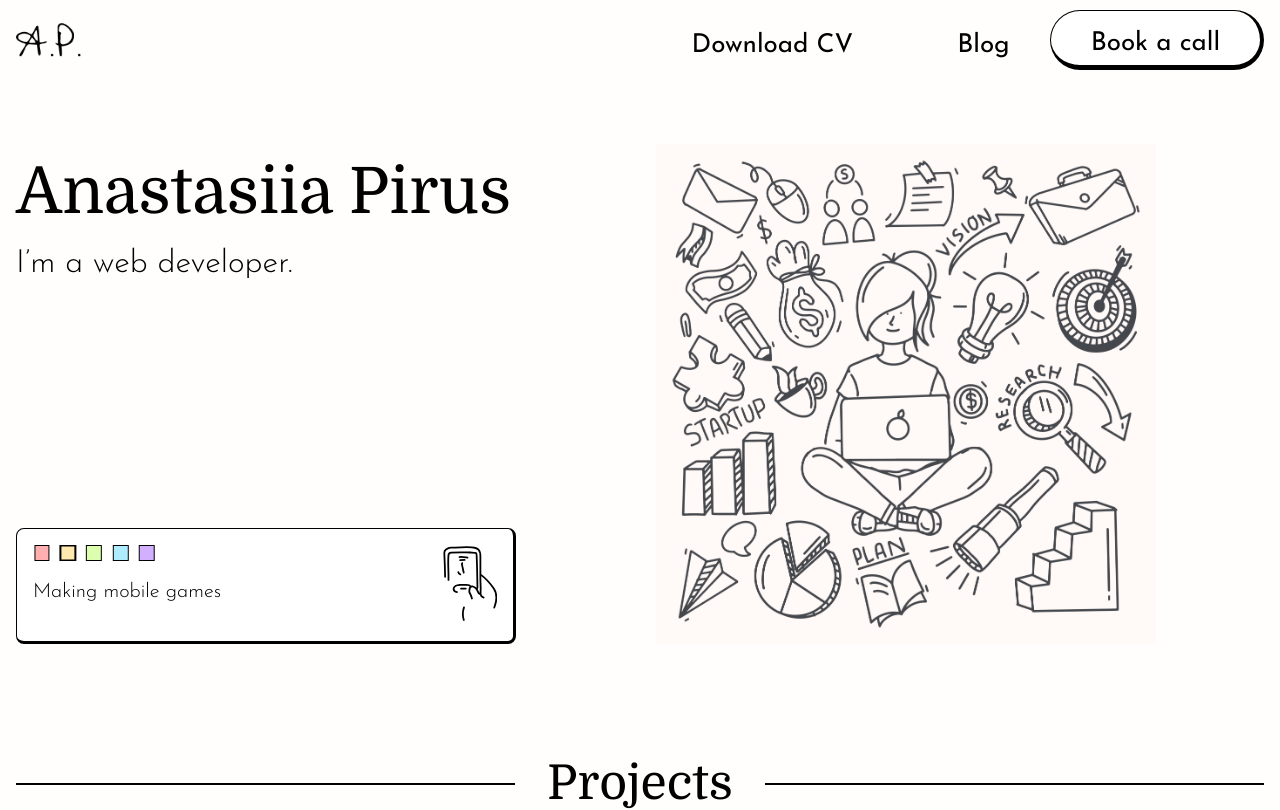
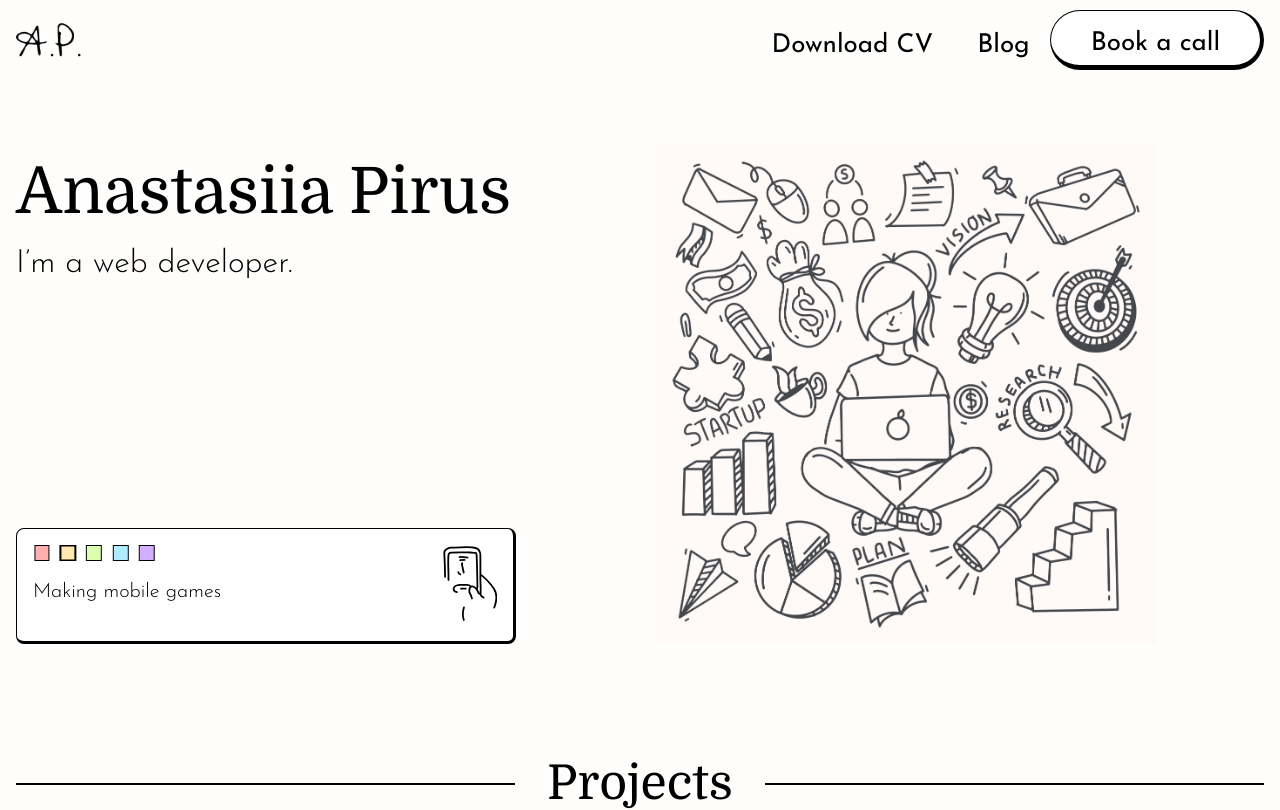
Before and after one commit to AnastasiiaPirus/portfolio-v2, a Next.js app: page / in a window 1280 px wide. Shown: the top 810 px of the page. Built offline with nearby package versions, Linux system fonts and the light colour scheme.

Commit message:
Add Vercel analytics.

```diff
--- a/app/layout.tsx
+++ b/app/layout.tsx
@@ -5,6 +5,7 @@ import './globals.css'
 import Navigation from "@/components/navigation";
 import Divider from "@/components/divider";
 import ContactSection from "@/components/contact-section";
+import {Analytics} from '@vercel/analytics/react';
 
 
 export const metadata: Metadata = {
@@ -31,6 +32,7 @@ export default function RootLayout({
             <Divider title="Contact Me"/>
             <ContactSection/>
         </div>
+        <Analytics/>
         </body>
         </html>
     )
--- a/components/navigation/navbar/index.tsx
+++ b/components/navigation/navbar/index.tsx
@@ -39,9 +39,9 @@ const Navbar = ({
                         id="navbar-default"
                     >
                         <li><a href="/files/anastasiia-pirus-resume.pdf" target="_blank" rel="noopener noreferrer">
-                            <p className="lg-button-text px-10 ">Download CV</p></a></li>
+                            <p className="lg-button-text pe-5 ">Download CV</p></a></li>
                         <li><a href="/blog">
-                            <p className="lg-button-text px-10 ">Blog</p></a></li>
+                            <p className="lg-button-text pe-5 ">Blog</p></a></li>
                     </ul>
                     <Link href="https://calendar.app.google/V2xq2ief2Xrw8DDr6" rel="noopener noreferrer" target="_blank"
                           className="no-underline hidden md:block">
--- a/package.json
+++ b/package.json
@@ -10,6 +10,7 @@
   },
   "dependencies": {
     "@hookform/resolvers": "^3.3.2",
+    "@vercel/analytics": "^1.1.1",
     "gray-matter": "^4.0.3",
     "next": "13.5.6",
     "prismjs": "^1.29.0",
```
Also changed, not shown: 1 other file (tests, documents, lock files or other folders).
